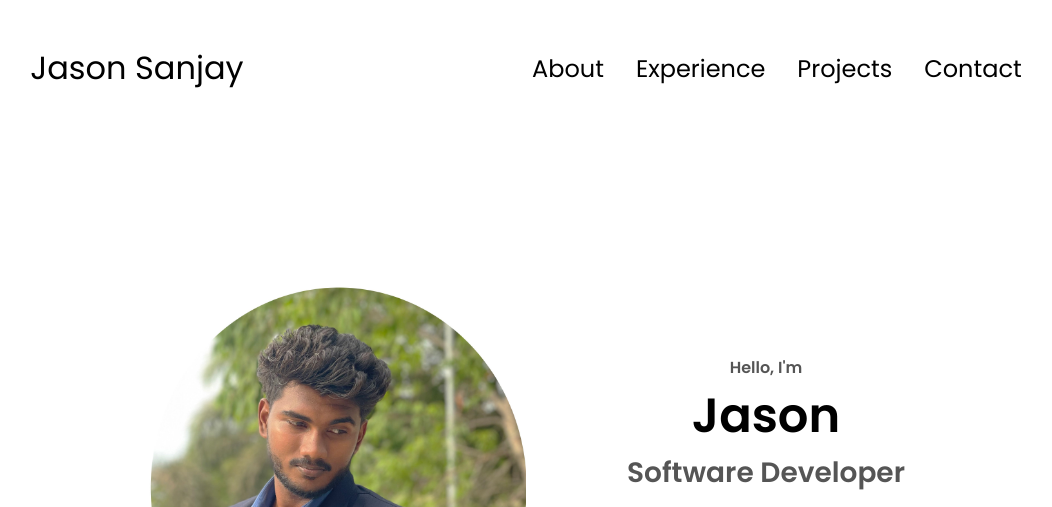
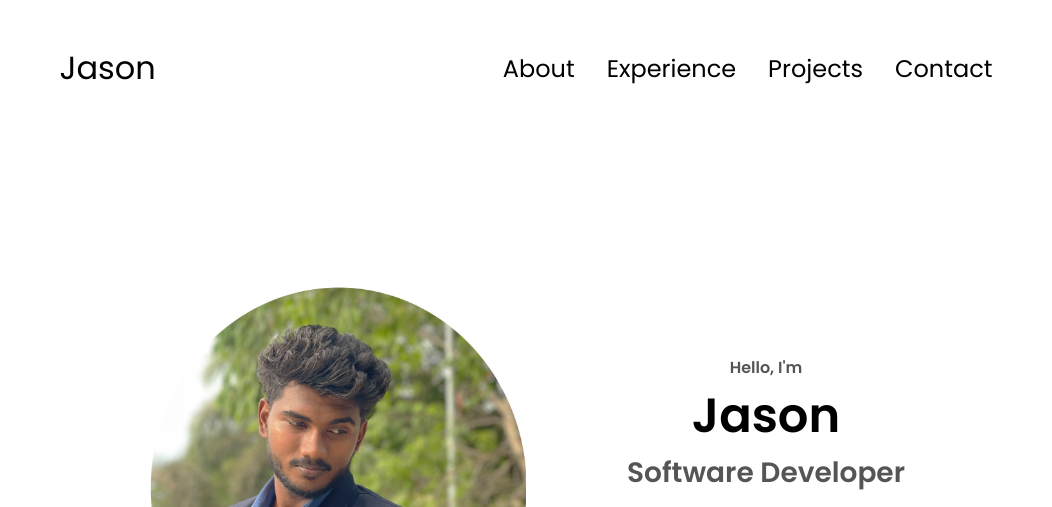
Before and after one commit to jasonsanjay21/DevOpsPF, a plain HTML site: page index.html in a window 1280 px wide. Shown: the top 507 px of the page, without its empty margins (114-1166 px from the left). Drawn offline with Linux system fonts and the light colour scheme.

Commit message:
Update index.html

```diff
--- a/index.html
+++ b/index.html
@@ -10,7 +10,7 @@
   </head>
   <body>
     <nav id="desktop-nav">
-      <div class="logo">Jason Sanjay</div>
+      <div class="logo">Jason</div>
       <div>
         <ul class="nav-links">
           <li><a href="#about">About</a></li>
```
